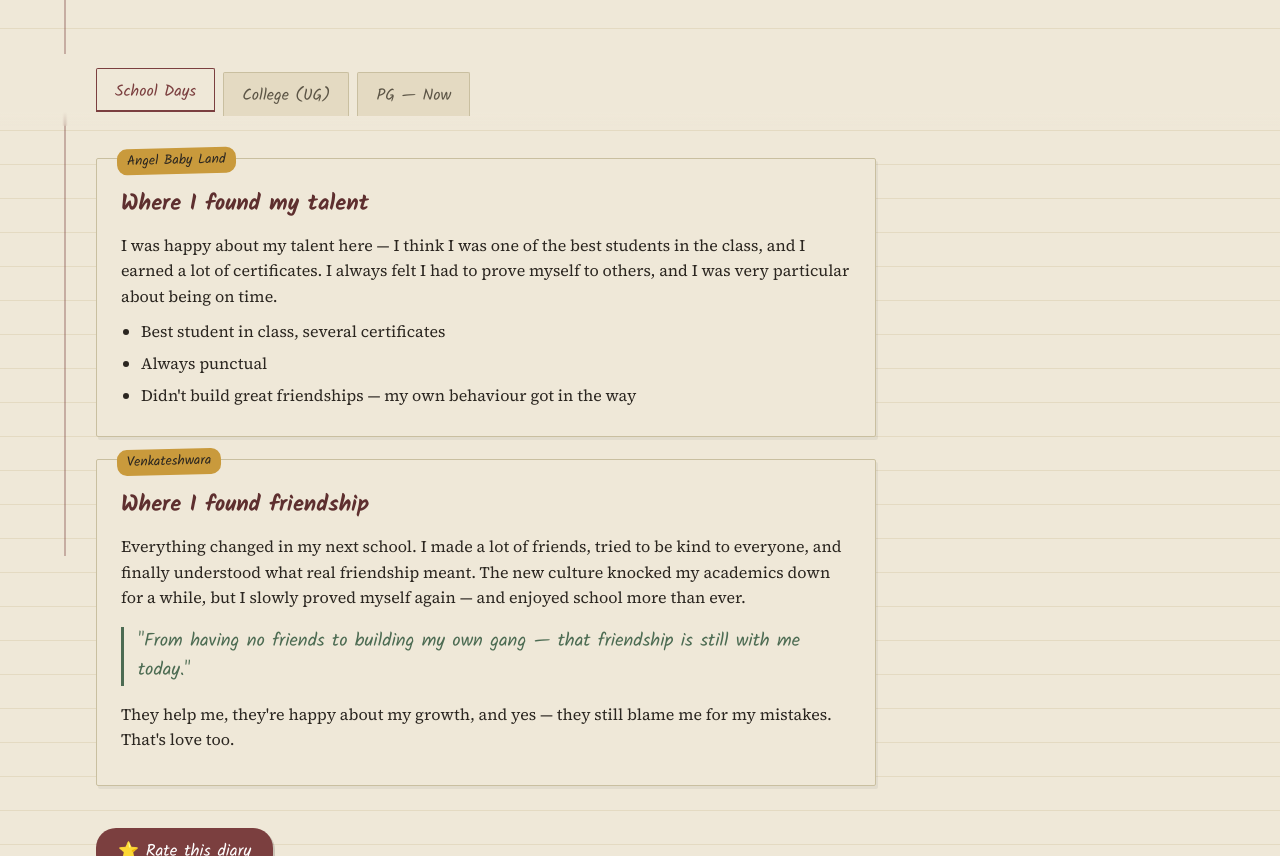
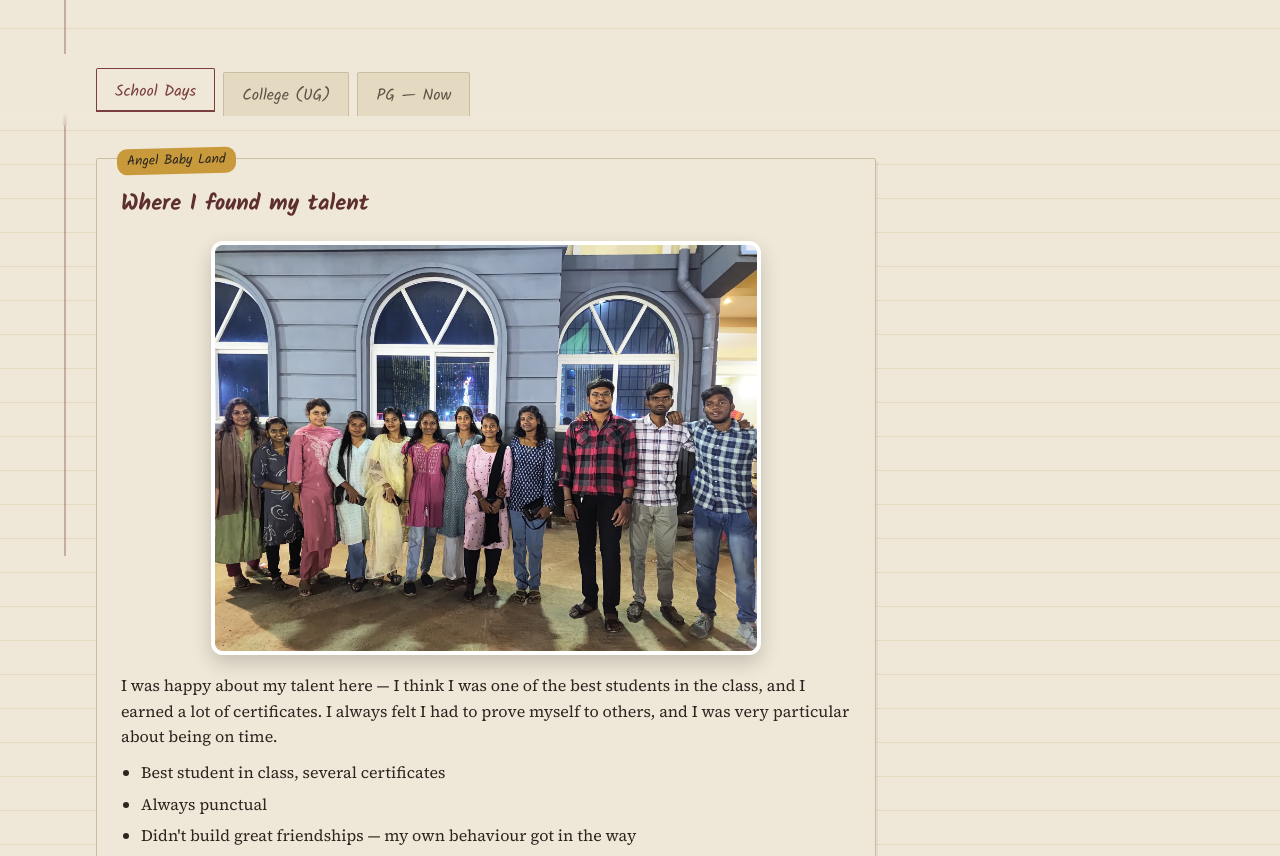
Before and after one commit to vaisali1811/Diary_of_Vaishu, a plain HTML site: page Vaishu.html in a window 1280 px wide. Shown: the part 244-1100 px from the top of the page. Drawn offline with Linux system fonts and the light colour scheme.

Commit message:
Enhance diary with images and style updates
Added image elements to diary entries and improved styling.

```diff
--- a/Vaishu.html
+++ b/Vaishu.html
@@ -300,7 +300,23 @@
     color:var(--ink-soft);
     font-family:'Kalam',cursive;
   }
+/* Diary Images */
+.diary-img{
+    display:block;
+    width:100%;
+    max-width:550px;
+    height:auto;
+    margin:18px auto;
+    border:4px solid #fff;
+    border-radius:12px;
+    box-shadow:0 8px 20px rgba(0,0,0,.18);
+    transition:transform .3s ease, box-shadow .3s ease;
+}
 
+.diary-img:hover{
+    transform:scale(1.03);
+    box-shadow:0 12px 28px rgba(0,0,0,.25);
+}
   @media (max-width:640px){
     .margin-rule{ left:20px; }
     header.hero, nav.tabs, main{ padding-left:36px; }
@@ -330,6 +346,7 @@
   <section class="phase active" id="school">
     <div class="entry" data-tag="Angel Baby Land">
       <h3>Where I found my talent</h3>
+      <img src="School.jpeg" alt="School" class="diary-img">
       <p>I was happy about my talent here — I think I was one of the best students in the class, and I earned a lot of certificates. I always felt I had to prove myself to others, and I was very particular about being on time.</p>
       <ul>
         <li>Best student in class, several certificates</li>
@@ -350,6 +367,7 @@
   <section class="phase" id="ug">
     <div class="entry" data-tag="Day One">
       <h3>Walking in nervous</h3>
+      <img src="College.jpeg" alt="College" class="diary-img">
       <p>On my first day of college, I thought no one would like me. I was scared I'd make some mistake. Turns out I made a lot of friends — and one especially unforgettable day: my 18th birthday, the best birthday I've ever had. I owe them a sincere thank you.</p>
     </div>
 
```
